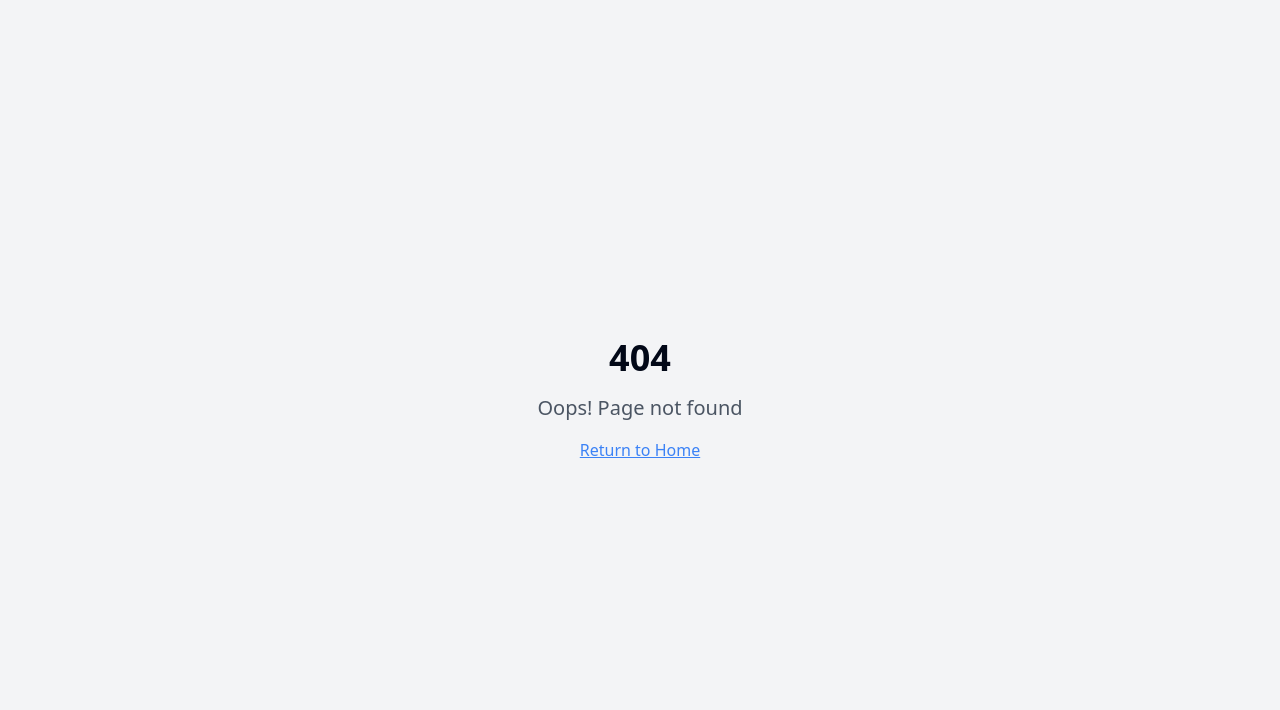
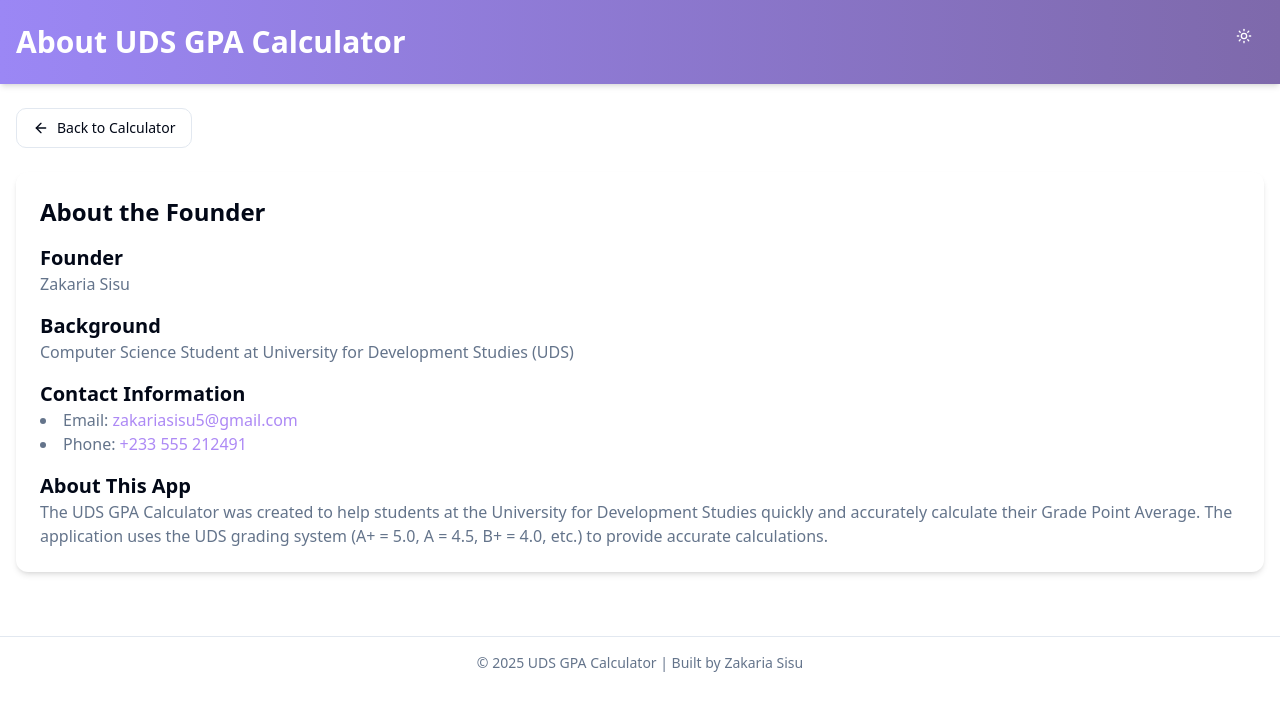
Before and after one commit to Zakariasisu5/uds-gpa-calculator, a React (Vite) app: page /about in a window 1280 px wide. Before the commit this address had no page. Shown: the top 710 px of the page. Built offline with nearby package versions, Linux system fonts and the light colour scheme.

Commit message:
Add contact information
Add contact information for the app's creator.

```diff
--- a/src/App.tsx
+++ b/src/App.tsx
@@ -6,6 +6,7 @@ import { QueryClient, QueryClientProvider } from "@tanstack/react-query";
 import { BrowserRouter, Routes, Route } from "react-router-dom";
 import { ThemeProvider } from "@/components/theme/ThemeProvider";
 import Index from "./pages/Index";
+import About from "./pages/About";
 import NotFound from "./pages/NotFound";
 
 const queryClient = new QueryClient();
@@ -19,6 +20,7 @@ const App = () => (
         <BrowserRouter>
           <Routes>
             <Route path="/" element={<Index />} />
+            <Route path="/about" element={<About />} />
             {/* ADD ALL CUSTOM ROUTES ABOVE THE CATCH-ALL "*" ROUTE */}
             <Route path="*" element={<NotFound />} />
           </Routes>
--- /dev/null
+++ b/src/pages/About.tsx
@@ -0,0 +1,77 @@
+
+import React from "react";
+import { Link } from "react-router-dom";
+import { ThemeToggle } from "@/components/theme/ThemeToggle";
+import { Button } from "@/components/ui/button";
+import { ArrowLeft } from "lucide-react";
+
+const About = () => {
+  return (
+    <div className="min-h-screen bg-background transition-colors duration-300">
+      <header className="gpa-gradient py-6 mb-6 shadow-md relative">
+        <div className="container mx-auto px-4 flex items-center justify-between">
+          <div>
+            <h1 className="text-3xl font-bold text-center">About UDS GPA Calculator</h1>
+          </div>
+          <div className="absolute right-4 top-4">
+            <ThemeToggle />
+          </div>
+        </div>
+      </header>
+
+      <main className="container mx-auto px-4 pb-16">
+        <div className="mb-6">
+          <Link to="/">
+            <Button variant="outline" className="flex items-center gap-2">
+              <ArrowLeft size={16} />
+              Back to Calculator
+            </Button>
+          </Link>
+        </div>
+
+        <div className="bg-card rounded-lg shadow-md p-6 animate-fade-in">
+          <h2 className="text-2xl font-bold mb-4">About the Founder</h2>
+
+          <div className="space-y-4">
+            <div>
+              <h3 className="text-xl font-semibold">Founder</h3>
+              <p className="text-muted-foreground">Zakaria Sisu</p>
+            </div>
+
+            <div>
+              <h3 className="text-xl font-semibold">Background</h3>
+              <p className="text-muted-foreground">Computer Science Student at University for Development Studies (UDS)</p>
+            </div>
+
+            <div>
+              <h3 className="text-xl font-semibold">Contact Information</h3>
+              <ul className="list-disc list-inside text-muted-foreground">
+                <li>Email: <a href="mailto:zakariasisu5@gmail.com" className="text-primary hover:underline">zakariasisu5@gmail.com</a></li>
+                <li>Phone: <a href="tel:+233555212491" className="text-primary hover:underline">+233 555 212491</a></li>
+              </ul>
+            </div>
+
+            <div>
+              <h3 className="text-xl font-semibold">About This App</h3>
+              <p className="text-muted-foreground">
+                The UDS GPA Calculator was created to help students at the University for Development Studies
+                quickly and accurately calculate their Grade Point Average. The application uses the UDS grading
+                system (A+ = 5.0, A = 4.5, B+ = 4.0, etc.) to provide accurate calculations.
+              </p>
+            </div>
+          </div>
+        </div>
+      </main>
+
+      <footer className="bg-card border-t border-border py-4">
+        <div className="container mx-auto px-4">
+          <p className="text-center text-sm text-muted-foreground">
+            © {new Date().getFullYear()} UDS GPA Calculator | Built by Zakaria Sisu
+          </p>
+        </div>
+      </footer>
+    </div>
+  );
+};
+
+export default About;
--- a/src/pages/Index.tsx
+++ b/src/pages/Index.tsx
@@ -1,11 +1,14 @@
 
 import React from "react";
+import { Link } from "react-router-dom";
 import { useGpaStorage } from "@/hooks/useGpaStorage";
 import { CourseEntry } from "@/components/CourseEntry";
 import { GpaSummary } from "@/components/GpaSummary";
 import { Toaster } from "@/components/ui/sonner";
 import { ThemeToggle } from "@/components/theme/ThemeToggle";
 import { useIsMobile } from "@/hooks/use-mobile";
+import { Info } from "lucide-react";
+import { Button } from "@/components/ui/button";
 
 const Index = () => {
   const { courses, addCourse, updateCourse, removeCourse, clearAllCourses } = useGpaStorage();
@@ -18,12 +21,17 @@ const Index = () => {
       <header className="gpa-gradient py-6 mb-6 shadow-md relative">
         <div className="container mx-auto px-4 flex items-center justify-between">
           <div>
-            <h1 className="text-3xl font-bold text-center">GPA Calculator</h1>
+            <h1 className="text-3xl font-bold text-center">UDS GPA Calculator</h1>
             <p className="text-center text-white/80 mt-2">
               Track and calculate your grade point average
             </p>
           </div>
-          <div className="absolute right-4 top-4">
+          <div className="absolute right-4 top-4 flex items-center gap-2">
+            <Link to="/about">
+              <Button variant="ghost" size="icon" className="rounded-full text-white" aria-label="About">
+                <Info className="h-[1.2rem] w-[1.2rem]" />
+              </Button>
+            </Link>
             <ThemeToggle />
           </div>
         </div>
@@ -65,10 +73,13 @@ const Index = () => {
       </main>
 
       <footer className="bg-card border-t border-border py-4">
-        <div className="container mx-auto px-4">
-          <p className="text-center text-sm text-muted-foreground">
-            © {new Date().getFullYear()} GPA Preview Pal | Built with Lovable
+        <div className="container mx-auto px-4 flex justify-between items-center">
+          <p className="text-sm text-muted-foreground">
+            © {new Date().getFullYear()} UDS GPA Calculator
           </p>
+          <Link to="/about" className="text-sm text-primary hover:underline">
+            About
+          </Link>
         </div>
       </footer>
     </div>
```
